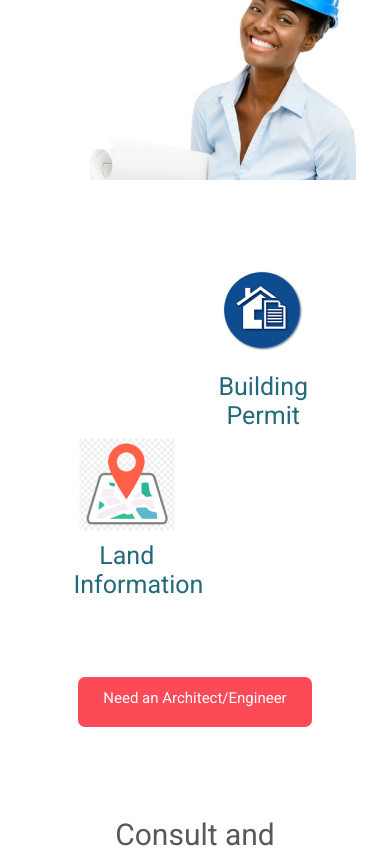
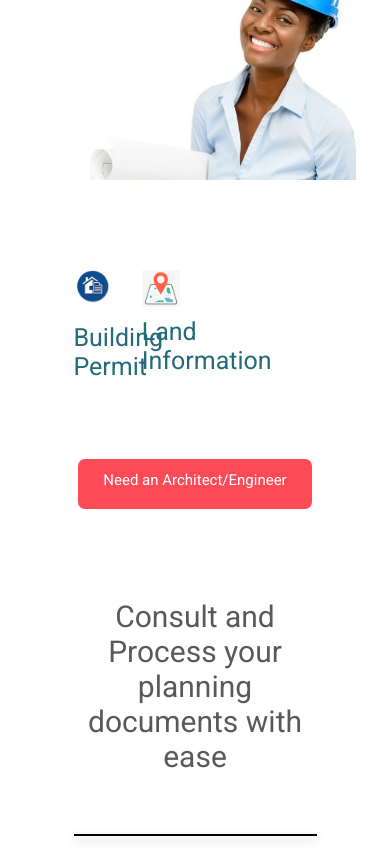
Before and after one commit to oladejimujeeb/MasterBuilder, a Flask app: page / in a window 390 px wide. Shown: the part 625-1476 px from the top of the page. Run offline with Flask 2, Linux system fonts and the light colour scheme; some libraries are stand-ins or nearby versions.

Commit message:
made changed to the css

```diff
--- a/templates/index.html
+++ b/templates/index.html
@@ -24,20 +24,24 @@
         <section id="permit-wrapper" data-aos="fade-up">
             <div class="container">
                 <div class="row">
-                    <div class="col-lg-3 col-md-3 col-sm-6 col-6"></div>
-                    <div class="col-lg-3 col-md-3 col-sm-6 col-6">
+                    <div class="col-lg-3 col-md-3 col-sm-3 col-12"></div>
+                    <div class="col-lg-6 col-md-6 col-sm-6 col-6">
+                        <div class="row">
+                            <div class="col-lg-6 col-md-6 col-sm-6 col-6">
                                 <a href="building-permit"><div class="text-center">
                                     <img src="../static/images/building-permit.png" class="img-fluid" alt="Building permit"><br>
                                     <h6 class="building">Building<br>Permit</h6>
                                 </div></a>
                             </div>
-                    <div class="col-lg-3 col-md-3 col-sm-6 col-6">
+                            <div class="col-lg-6 col-md-6 col-sm-6 col-6">
                                 <a href="land-info"><div class="text-center">
                                     <img src="../static/images/land-information.png" class="img-fluid" alt="Land Information">
                                     <h6>Land<br>Information</h6>
                                 </div></a>
                             </div>
-                    <div class="col-lg-3 col-md-3 col-sm-6 col-6"></div>
+                        </div>
+                    </div>
+                    <div class="col-lg-3 col-md-3 col-sm-3 col-12"></div>
                     <!-- <div class="col-lg-3 col-md-3 col-sm-6 col-6">
                         <a href="consent"><div class="text-center">
                             <img src="../static/images/governor-consent.png" class="img-fluid" alt="">
```
Lines whose indentation alone changed are shown as unchanged.
